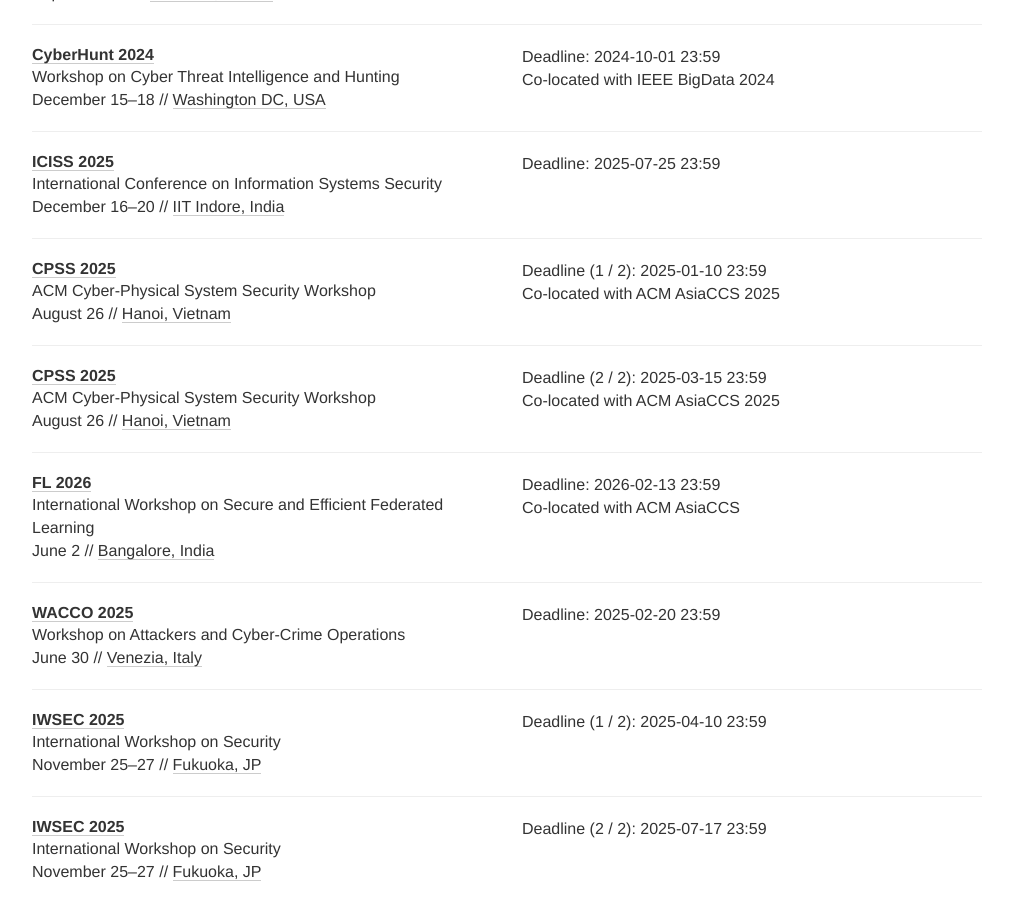
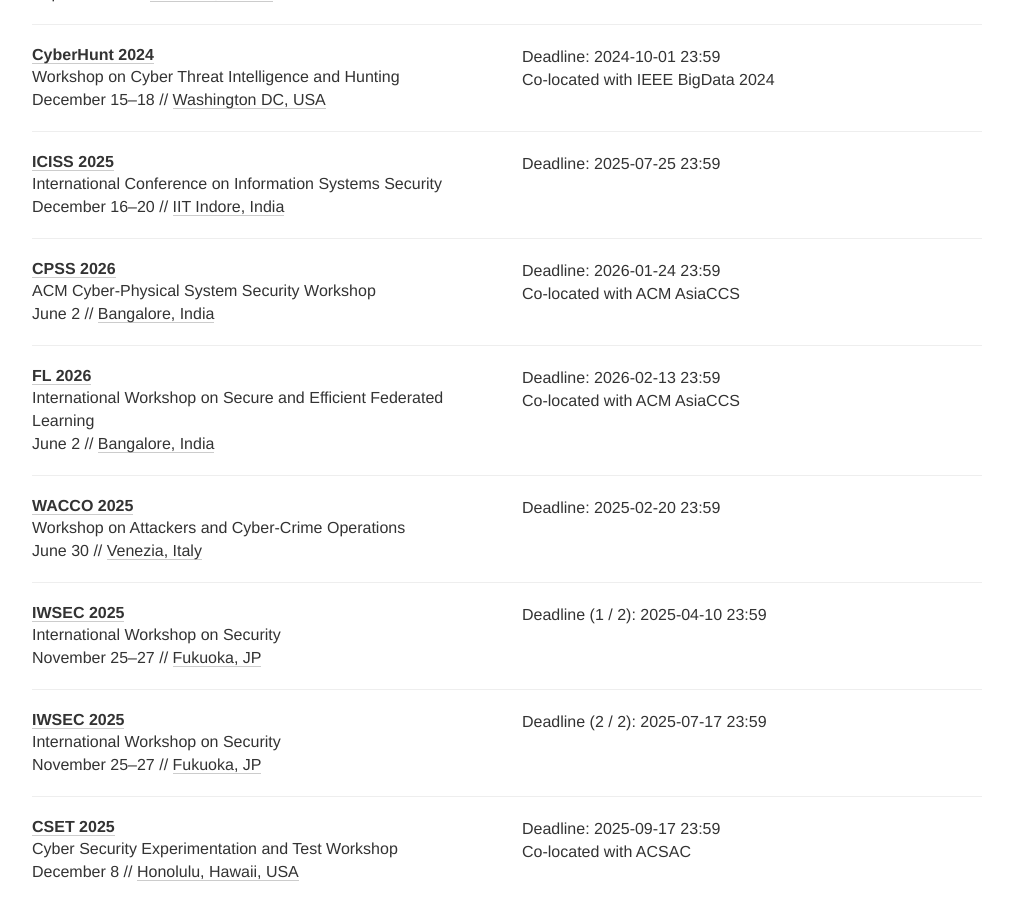
Before and after one commit to sec-deadlines/sec-deadlines.github.io, a Jekyll site: the page built from index.html, in a window 1280 px wide and 900 px high, scrolled down 16470 px. Shown: the whole window, without its empty margins (133-1146 px from the left). Built offline with Jekyll 4.4.1, drawn with Linux system fonts in a browser that asks for light colours; nearby versions of some CDN libraries; comment, search, counter and statistics services are not loaded; some of the changed text lies outside the part shown.

Commit message:
Merge into prior year

```diff
--- a/_data/conferences.yml
+++ b/_data/conferences.yml
@@ -1148,14 +1148,13 @@
 
 - name: CPSS
   description: ACM Cyber-Physical System Security Workshop
-  year: 2025
-  link: http://jianying.space/cpss/CPSS2025/
-  comment: Co-located with ACM AsiaCCS 2025
+  year: 2026
+  link: https://cpss26.github.io/
+  comment: Co-located with ACM AsiaCCS
   deadline:
-    - "2025-01-10 23:59"
-    - "2025-03-15 23:59"
-  date: "August 26"
-  place: Hanoi, Vietnam
+    - "2026-01-24 23:59"
+  date: June 2
+  place: Bangalore, India
   tags: [SEC, PRIV, SHOP]
 
 - name: FL
@@ -1465,14 +1464,3 @@
   date: December 4-5
   place: Istanbul, Turkey
   tags: [SEC, CONF]
-
-- name: CPSS
-  description: ACM Cyber-Physical System Security Workshop
-  year: 2026
-  link: https://cpss26.github.io/
-  comment: Co-located with ACM AsiaCCS 2026
-  deadline:
-    - "2026-01-24 23:59"
-  date: June 2
-  place: Bangalore, India
-  tags: [SEC, PRIV, SHOP]
```
